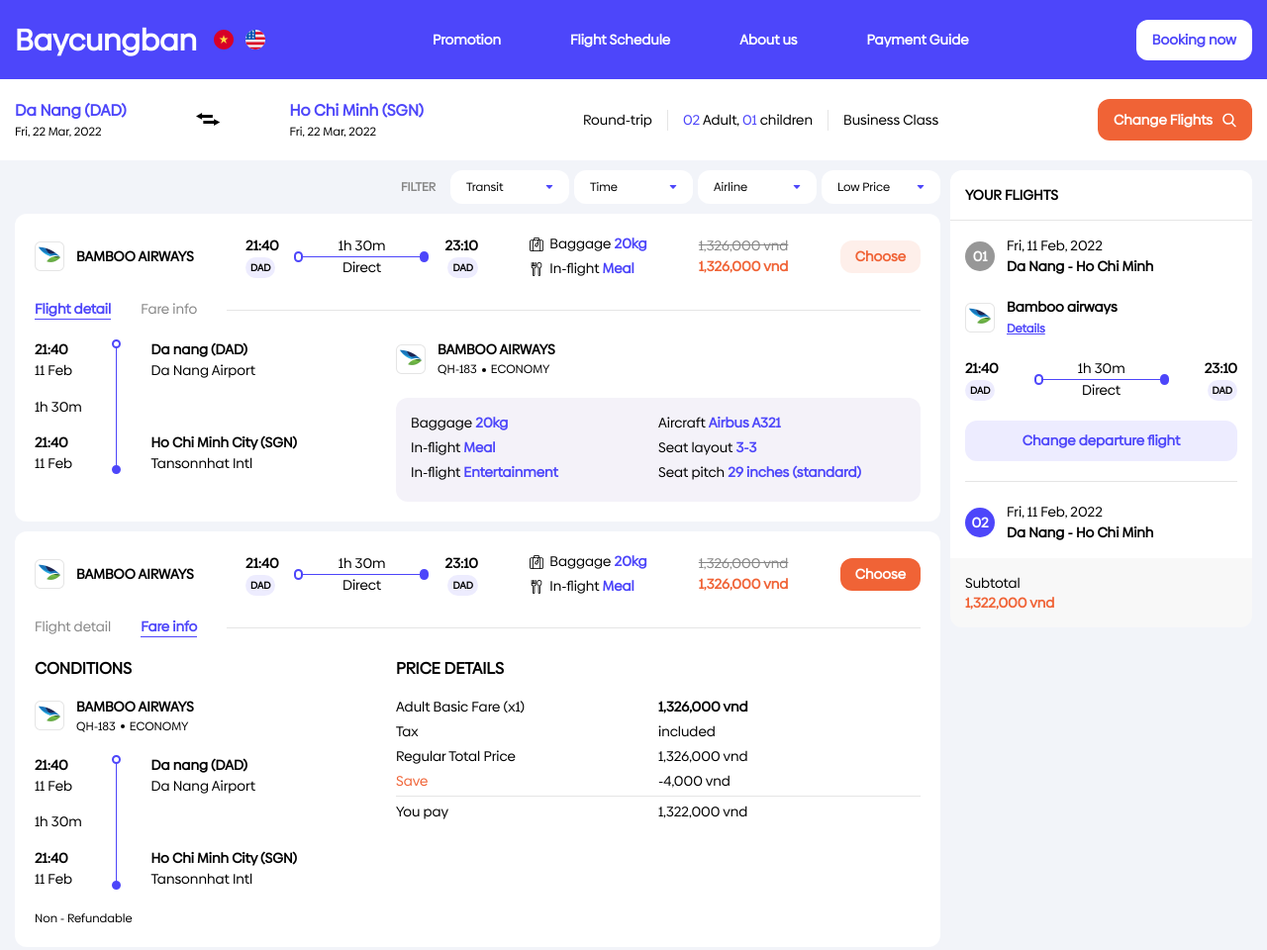
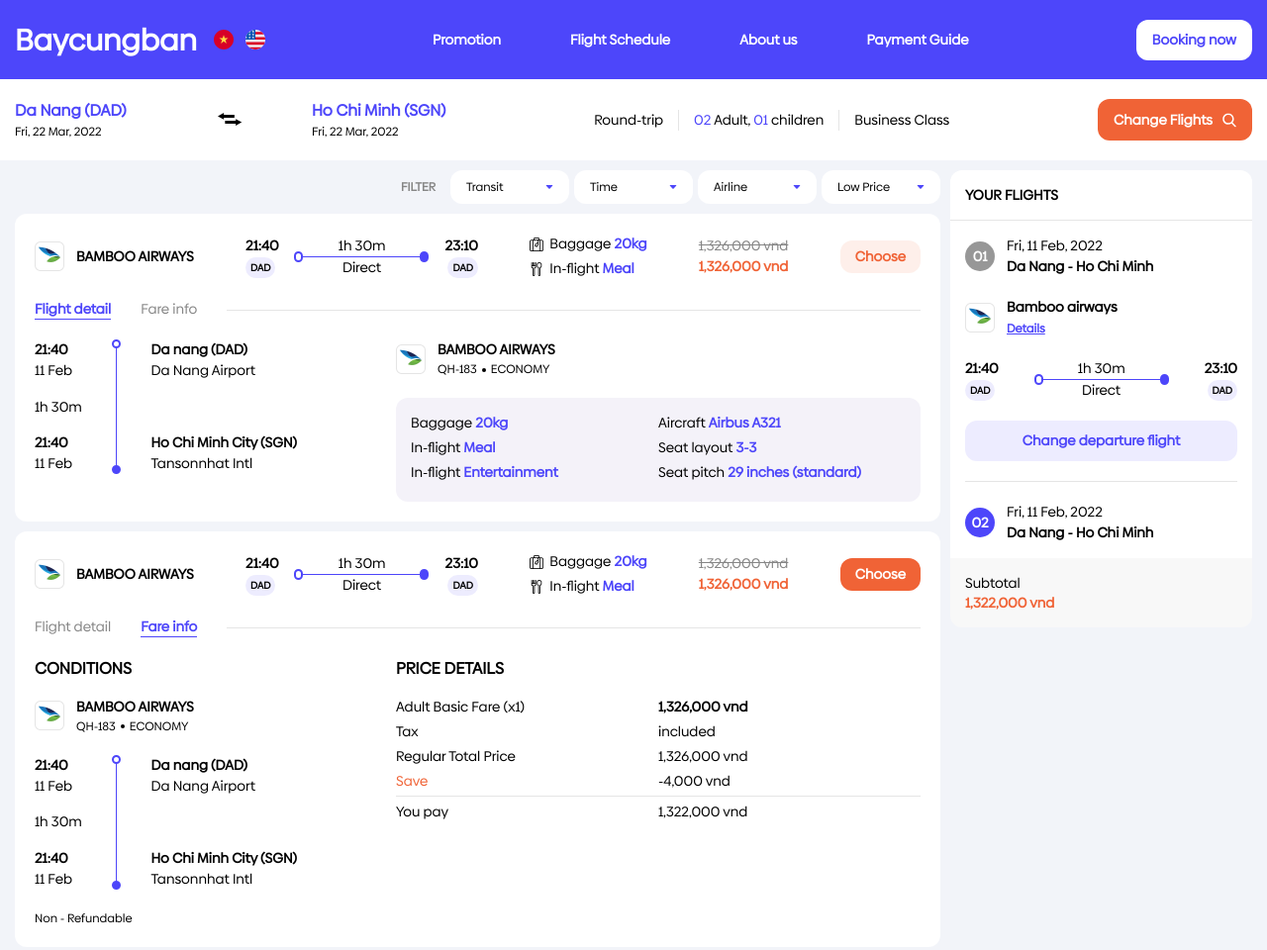
Before and after one commit to hoangphiio/Baycungban, a website with bundled scripts: page HTML/list.html in a window 1280 px wide. Shown: the top 960 px of the page at 99% size. Built offline with nearby package versions, Linux system fonts and the light colour scheme.

Commit message:
upload code

```diff
--- a/scss/layout/_list.scss
+++ b/scss/layout/_list.scss
@@ -95,6 +95,7 @@
     .infomation-from {
       padding: 0;
       border: 0;
+      min-width: 13.5rem;
       .location {
         font-size: 1.6rem;
       }
```
Also changed, not shown: css/style.css.
